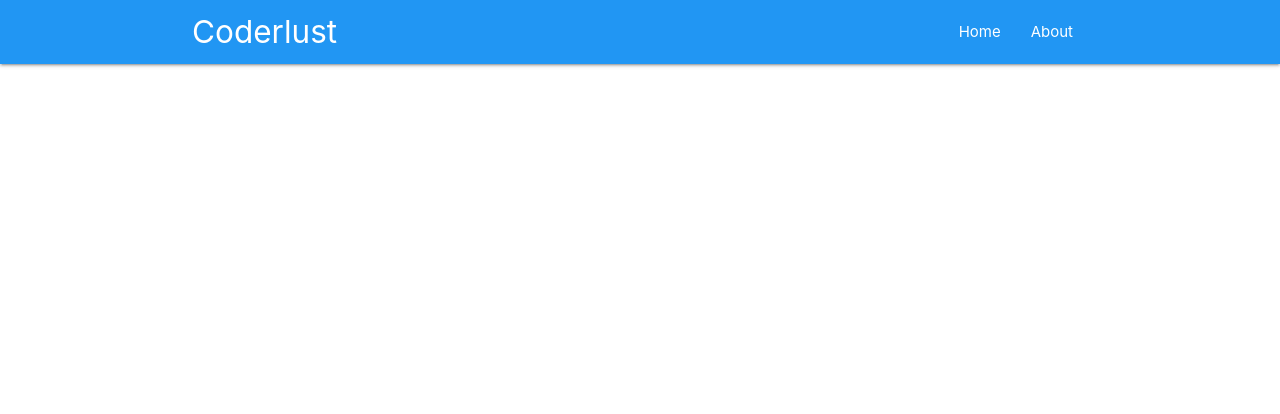
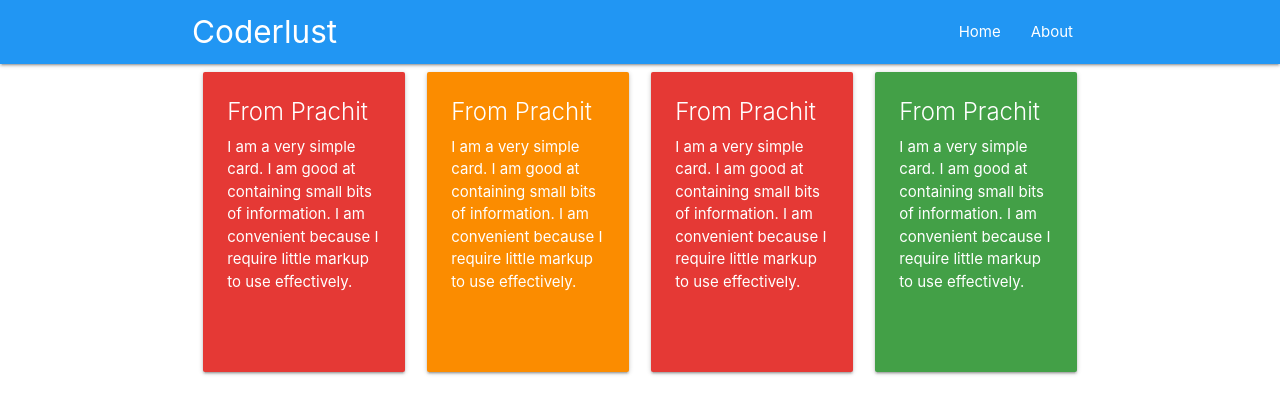
Before and after one commit to pprachit09/birthday_bash, a React (Create React App) app: page /messages in a window 1280 px wide. Shown: the top 414 px of the page. Built offline with nearby package versions, Linux system fonts and the light colour scheme.

Commit message:
adding message component

```diff
--- a/src/App.js
+++ b/src/App.js
@@ -2,6 +2,7 @@ import React from 'react'
 import { BrowserRouter, Switch, Route } from 'react-router-dom'
 import Parallax from './components/layout/Parallax'
 import Navbar from './components/layout/Navbar'
+import MessageList from './components/message/MessageList'
 
 const App = () => {
   return (
@@ -10,6 +11,7 @@ const App = () => {
         <Navbar />
         <Switch>
           <Route exact path="/" component={Parallax} />
+          <Route exact path="/messages" component={MessageList} />
         </Switch>
       </div>
     </BrowserRouter>
--- a/src/components/layout/Parallax.js
+++ b/src/components/layout/Parallax.js
@@ -1,5 +1,6 @@
 import React from 'react'
 import Carousel from './Carousel'
+import { Link } from 'react-router-dom'
 
 const Parallax = () => {
   return (
@@ -8,6 +9,13 @@ const Parallax = () => {
         <div className="parallax">
           <img src="/0_0Z5aWuFzUz7kAuwp.jpeg" alt="" />
         </div>
+      </div>
+      <div className="container">
+        <h5 className="center-align">
+          <Link to="/messages" className="pink-text text-lighten-1">
+            check out your birthday messages
+          </Link>
+        </h5>
       </div>
       <Carousel />
       <div className="parallax-container">
--- /dev/null
+++ b/src/components/message/Card.js
@@ -0,0 +1,32 @@
+import React from 'react'
+
+const Card = () => {
+  const colours = [
+    'red',
+    'pink',
+    'orange',
+    'blue',
+    'green',
+    'blue-grey',
+    'teal',
+    'purple',
+    'amber'
+  ]
+  const randomColour = colours[Math.floor(Math.random() * 9)]
+  const className = `card small ${randomColour} darken-1`
+
+  return (
+    <div className={className}>
+      <div className="card-content white-text">
+        <span className="card-title">From Prachit</span>
+        <p>
+          I am a very simple card. I am good at containing small bits of
+          information. I am convenient because I require little markup to use
+          effectively.
+        </p>
+      </div>
+    </div>
+  )
+}
+
+export default Card
--- /dev/null
+++ b/src/components/message/MessageList.js
@@ -0,0 +1,25 @@
+import React from 'react'
+import Card from './Card'
+
+const MessageList = () => {
+  return (
+    <div className="row">
+      <div className="container">
+        <div className="col m3 s6">
+          <Card />
+        </div>
+        <div className="col m3 s6">
+          <Card />
+        </div>
+        <div className="col m3 s6">
+          <Card />
+        </div>
+        <div className="col m3 s6">
+          <Card />
+        </div>
+      </div>
+    </div>
+  )
+}
+
+export default MessageList
```
Also changed, not shown: .travis.yml.
